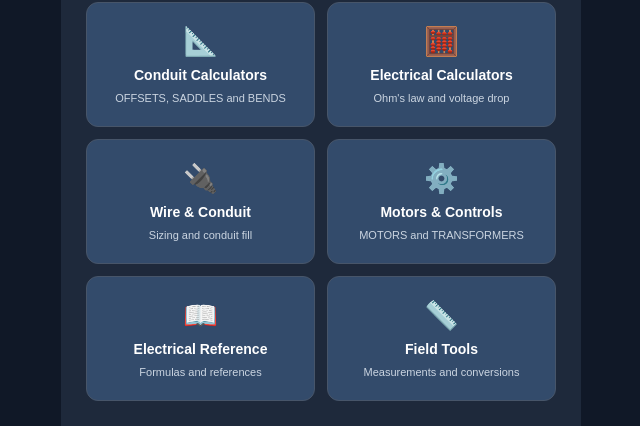
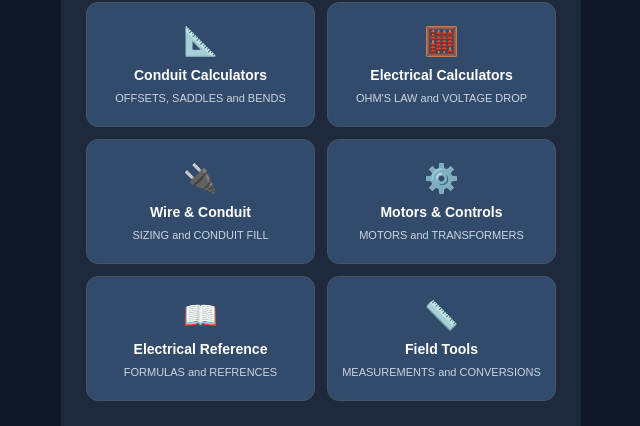
Before and after one commit to drewpelectech1/Electricians-Toolbox, a plain HTML site: page index.html in a window 1280 px wide. Shown: the part 172-598 px from the top of the page, without its empty margins (319-959 px from the left). Drawn offline with Linux system fonts and the light colour scheme.

Commit message:
Update index.html

```diff
--- a/index.html
+++ b/index.html
@@ -211,13 +211,13 @@ button:active {
     <button class="tile" onclick="openCategory('electrical')">
       <span class="tile-icon">🧮</span>
       <span class="tile-title">Electrical Calculators</span>
-      <span class="tile-description">Ohm's law and voltage drop</span>
+      <span class="tile-description">OHM'S LAW and VOLTAGE DROP</span>
     </button>
 
     <button class="tile" onclick="openCategory('wire')">
       <span class="tile-icon">🔌</span>
       <span class="tile-title">Wire & Conduit</span>
-      <span class="tile-description">Sizing and conduit fill</span>
+      <span class="tile-description">SIZING and CONDUIT FILL</span>
     </button>
 
     <button class="tile" onclick="openCategory('motors')">
@@ -229,13 +229,13 @@ button:active {
     <button class="tile" onclick="openCategory('reference')">
       <span class="tile-icon">📖</span>
       <span class="tile-title">Electrical Reference</span>
-      <span class="tile-description">Formulas and references</span>
+      <span class="tile-description">FORMULAS and REFRENCES</span>
     </button>
 
     <button class="tile" onclick="openCategory('field')">
       <span class="tile-icon">📏</span>
       <span class="tile-title">Field Tools</span>
-      <span class="tile-description">Measurements and conversions</span>
+      <span class="tile-description">MEASUREMENTS and CONVERSIONS</span>
     </button>
 
   </div>
```
